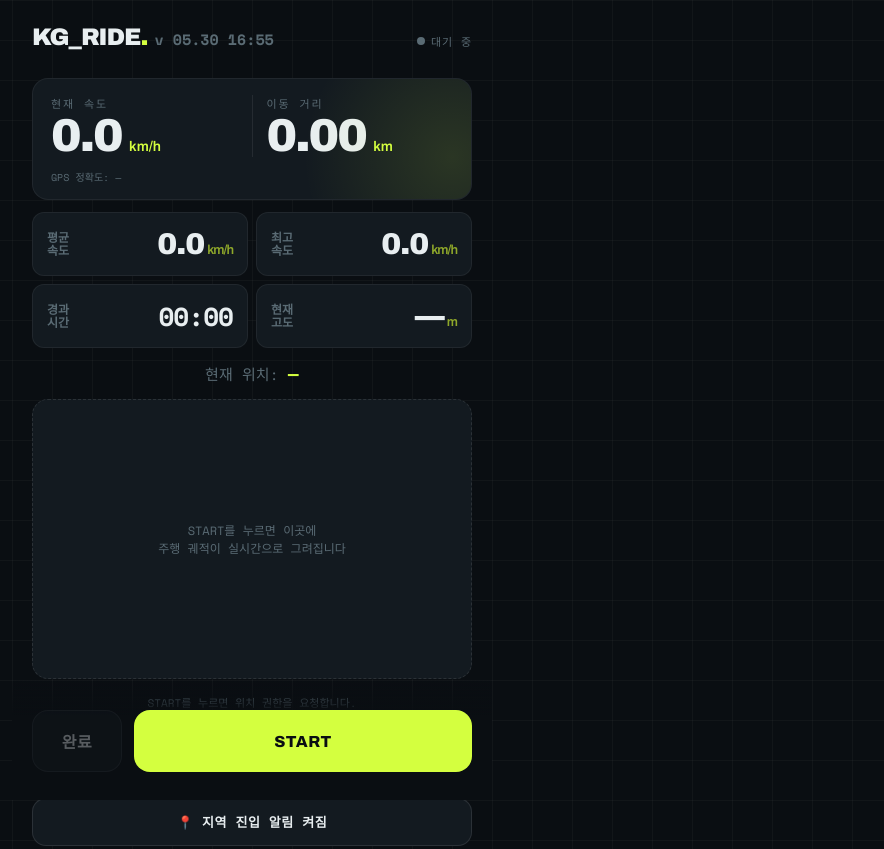
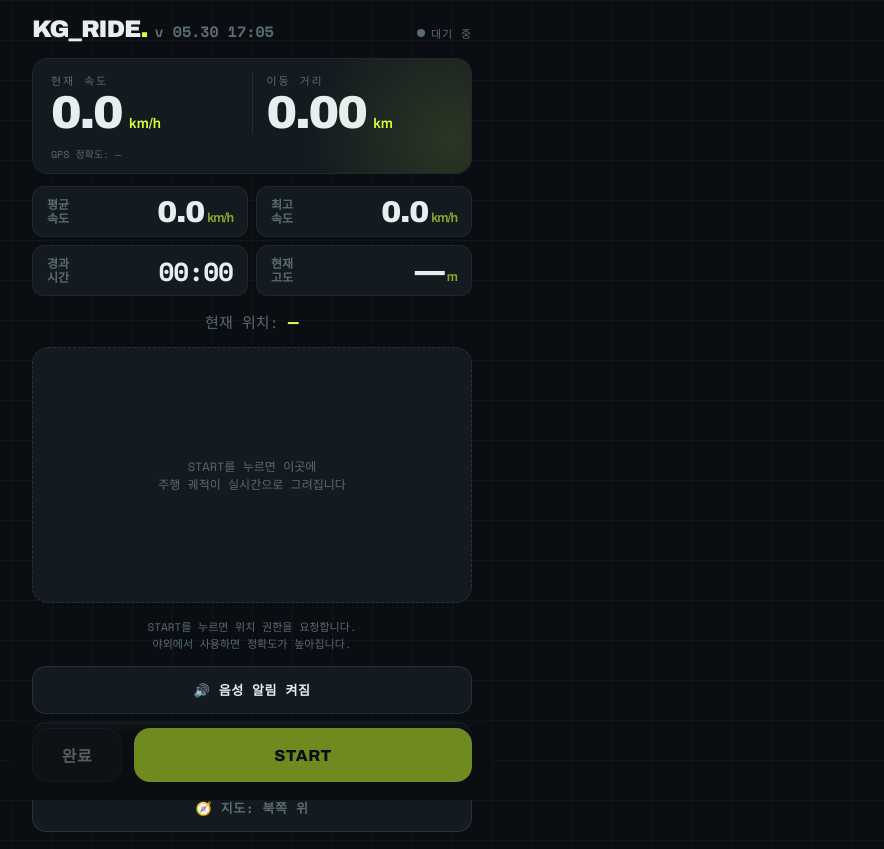
Before and after one commit to kghwang1/tracker, a plain HTML site: page index.html in a window 1280 px wide. Shown: the top 849 px of the page, without its empty margins (388-1272 px from the left). Drawn offline with nearby package versions, Linux system fonts and the light colour scheme.

Commit message:
Add files via upload

```diff
--- a/index.html
+++ b/index.html
@@ -35,13 +35,13 @@
     user-select: none;
   }
 
-  .wrap { max-width: 480px; margin: 0 auto; padding: 24px 20px 120px; }
+  .wrap { max-width: 480px; margin: 0 auto; padding: 16px 20px 95px; }
 
   header {
     display: flex;
     align-items: baseline;
     justify-content: space-between;
-    margin-bottom: 28px;
+    margin-bottom: 16px;
   }
   .logo {
     font-weight: 900;
@@ -80,7 +80,7 @@
     background: var(--panel);
     border: 1px solid rgba(255,255,255,0.06);
     border-radius: 16px;
-    padding: 16px 18px 14px;
+    padding: 13px 18px 11px;
     position: relative;
     overflow: hidden;
     margin-bottom: 12px;
@@ -125,7 +125,7 @@
   /* 한 줄 형식 박스: 명칭(작게 2줄) + 숫자(크게) */
   .stat-row {
     display: flex; align-items: center; gap: 8px;
-    padding: 12px 14px; min-height: 64px;
+    padding: 8px 14px; min-height: 51px;
   }
   .stat-row .rlabel {
     font-family:'Space Mono', monospace;
@@ -148,7 +148,7 @@
   .controls {
     position: fixed; bottom: 0; left: 0; right: 0;
     background: linear-gradient(transparent, var(--bg) 30%);
-    padding: 30px 20px 28px;
+    padding: 18px 20px 18px;
     display: flex; gap: 12px; justify-content: center;
     max-width: 480px; margin: 0 auto;
   }
@@ -156,14 +156,15 @@
     font-family:'Archivo', sans-serif;
     font-weight: 800; font-size: 16px;
     border: none; border-radius: 16px;
-    padding: 18px 0; cursor: pointer;
+    padding: 14px 0; cursor: pointer;
     letter-spacing: .5px;
     transition: transform .12s, opacity .2s;
     flex: 1;
   }
   button:active { transform: scale(0.96); }
-  .btn-start { background: var(--accent); color: #0a0e12; }
-  .btn-stop { background: var(--danger); color: #fff; }
+  /* 버튼 색을 더 어둡게 (눈부심 완화) */
+  .btn-start { background: #6f8a1f; color: #0a0e12; }
+  .btn-stop { background: #a83a35; color: #f0e8e8; }
   .btn-reset { background: var(--panel); color: var(--text); border: 1px solid rgba(255,255,255,0.1); flex: 0 0 90px; }
   button:disabled { opacity: .35; cursor: not-allowed; }
 
@@ -206,7 +207,9 @@
   /* map */
   .map-wrap {
     position: relative; margin-bottom: 16px; border-radius: 16px;
-    overflow: hidden; height: 280px;
+    overflow: hidden;
+    /* 작은 화면에선 자동으로 작아지고, 큰 화면에선 280px까지 */
+    height: 32vh; max-height: 280px; min-height: 180px;
   }
   /* 기본(북쪽 고정): 지도가 창을 정상으로 꽉 채움 → 손으로 자유롭게 조작 가능 */
   #map {
@@ -232,7 +235,8 @@
   .leaflet-control-attribution a { color: var(--accent-dim) !important; }
   .leaflet-bar a { background: var(--panel) !important; color: var(--text) !important; border-color: rgba(255,255,255,0.1) !important; }
   .map-empty {
-    height: 280px; border-radius: 16px; margin-bottom: 16px;
+    height: 32vh; max-height: 280px; min-height: 180px;
+    border-radius: 16px; margin-bottom: 16px;
     border: 1px dashed rgba(255,255,255,0.1); background: var(--panel);
     display: flex; align-items: center; justify-content: center;
     font-family:'Space Mono', monospace; font-size: 12px; color: var(--muted);
@@ -324,7 +328,7 @@
 <body>
 <div class="wrap">
   <header>
-    <div class="logo">KG_RIDE<span>.</span><em class="ver">v 05.30 16:55</em></div>
+    <div class="logo">KG_RIDE<span>.</span><em class="ver">v 05.30 17:05</em></div>
     <div class="status">
       <span class="dot" id="dot"></span>
       <span id="statusText">대기 중</span>
```
